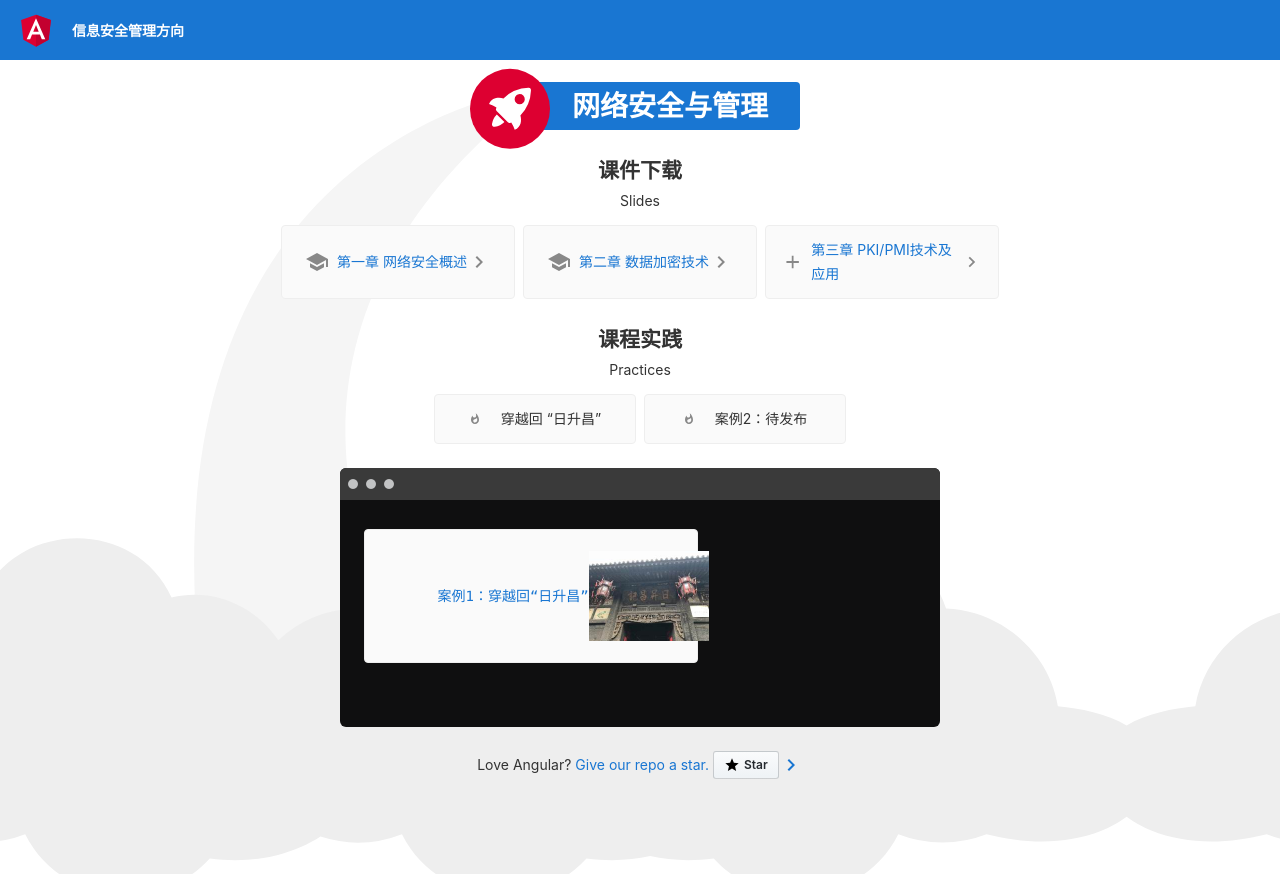
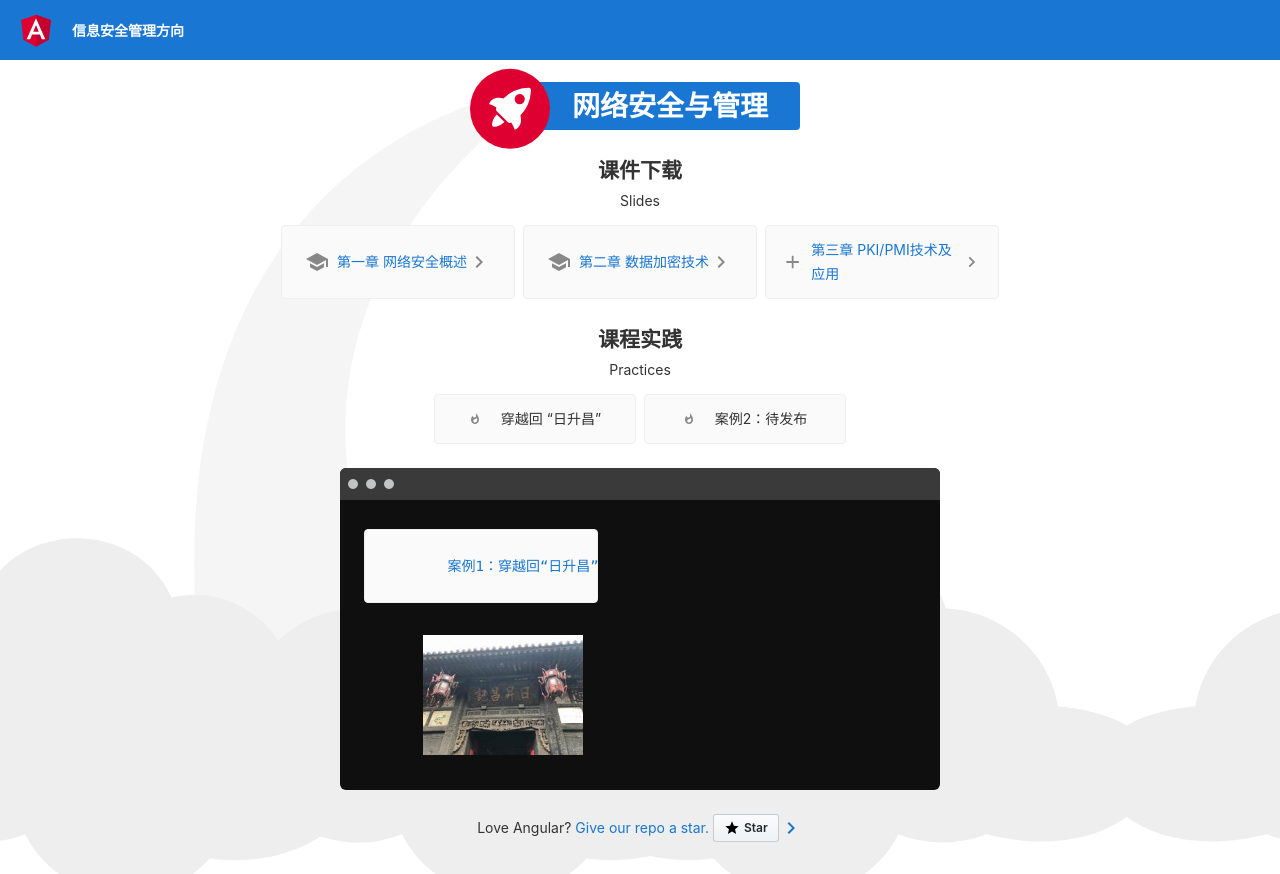
Before and after one commit to walkman617/my-angular-nsm, an Angular app: page / in a window 1280 px wide. Before the commit the page ends 811 px from the top, so only its background shows below. Built offline with nearby package versions, Linux system fonts and the light colour scheme.

Commit message:
Update app.component.html

```diff
--- a/src/app/app.component.html
+++ b/src/app/app.component.html
@@ -93,22 +93,6 @@
     flex-wrap: wrap;
     justify-content: center;
     margin-top: 16px;
-  }
-
-  .card-large {
-    border-radius: 4px;
-    border: 1px solid #eee;
-    background-color: #fafafa;
-    height: 100px;
-    width: 300px;
-    margin: 0 8px 16px;
-    padding: 16px;
-    display: flex;
-    flex-direction: row;
-    justify-content: center;
-    align-items: center;
-    transition: all 0.2s ease-in-out;
-    line-height: 24px;
   }
 
   .card {
@@ -411,10 +395,10 @@
   <!-- Terminal -->
   <div class="terminal" [ngSwitch]="selection.value">
       <pre *ngSwitchDefault>
-        <a class="card-large" target="_blank" rel="noopener" href="https://docs.qq.com/form/page/DYnlvUGNjY2NKcGlY">
+        <a class="card" target="_blank" rel="noopener" href="https://docs.qq.com/form/page/DYnlvUGNjY2NKcGlY">
           案例1：穿越回“日升昌”
-          <img height="90" src="../assets/rishengchang.jpeg" />
         </a>
+        <img height="120" src="../assets/rishengchang.jpeg" />
       </pre>
       <pre *ngSwitchCase="'material'">
         <a class="card" rel="noopener" href="#">案例2：待发布</a>
```
